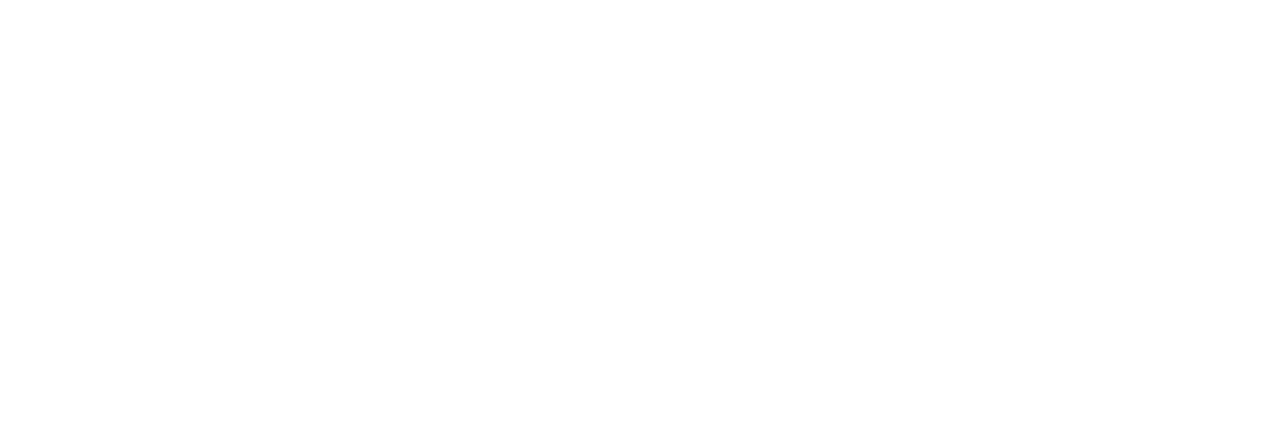
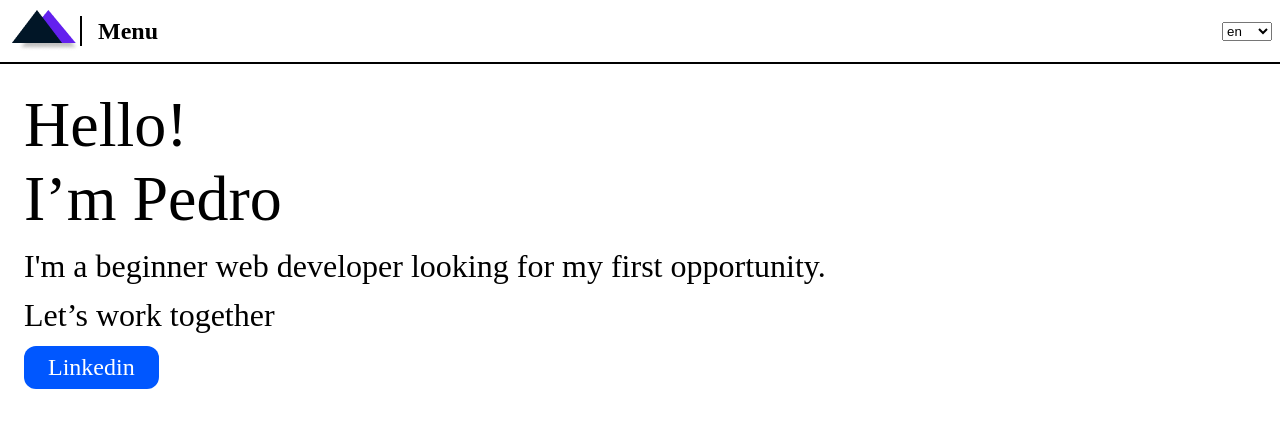
Before and after one commit to Pedro141006/Portfolio, a website: page index.html in a window 1280 px wide. Drawn offline with Linux system fonts and the light colour scheme.

Commit message:
create first interface, header and main

```diff
--- a/index.html
+++ b/index.html
@@ -6,5 +6,39 @@
     <title>Pedro - Portifolio</title>
     <link rel="stylesheet" href="src/styles/global.css" />
   </head>
-  <body></body>
+  <body data-theme="white" id="body">
+    <header id="header">
+      <div class="container-menu">
+        <img src="src/images/Logo.png" alt="" />
+        <div class="divider"></div>
+        <h2>Menu</h2>
+      </div>
+
+      <select name="languages" id="languages">
+        <option value="en">en</option>
+        <option value="pt-br">pt-br</option>
+      </select>
+    </header>
+    <main id="main">
+      <div class="text-container">
+        <p class="hello">
+          Hello! <br />
+          I’m Pedro
+        </p>
+
+        <p class="intro-text">
+          I'm a beginner web developer looking for my first opportunity.
+        </p>
+
+        <p class="text">Let’s work together</p>
+
+        <a
+          href="https://www.linkedin.com/in/pedro-h-p-franca/"
+          class="btn-linkedin"
+        >
+          Linkedin
+        </a>
+      </div>
+    </main>
+  </body>
 </html>
--- a/src/styles/global.css
+++ b/src/styles/global.css
@@ -0,0 +1,66 @@
+/* reset */
+* {
+  margin: 0;
+  padding: 0;
+  box-sizing: border-box;
+}
+
+/* header */
+
+#header {
+  display: flex;
+  flex-direction: row;
+  padding: 8px;
+  width: 100%;
+  height: 8vh;
+  align-items: center;
+  justify-content: space-between;
+  border-bottom: 2px solid #000000;
+}
+
+.divider {
+  height: 30px;
+  width: 2px;
+  border: 1px solid #000000;
+  margin-right: 1rem;
+}
+
+.container-menu {
+  display: flex;
+  flex-direction: row;
+  align-items: center;
+}
+
+/* fim header */
+/* inicio main */
+
+#main {
+  display: flex;
+  flex-direction: column;
+  padding: 24px;
+}
+
+.text-container {
+  display: flex;
+  flex-direction: column;
+  gap: 12px;
+}
+
+.hello {
+  font-size: 64px;
+}
+
+.intro-text,
+.text {
+  font-size: 32px;
+}
+
+.btn-linkedin {
+  text-decoration: none;
+  color: #ffffff;
+  background-color: #0057ff;
+  padding: 8px 24px;
+  border-radius: 12px;
+  align-self: start;
+  font-size: 24px;
+}
```
Also changed, not shown: src/images/Ellipse.png (renamed from src/images/Ellipse 1.png), src/images/GitHub.png (added), src/images/LinkedIn.png (added).
